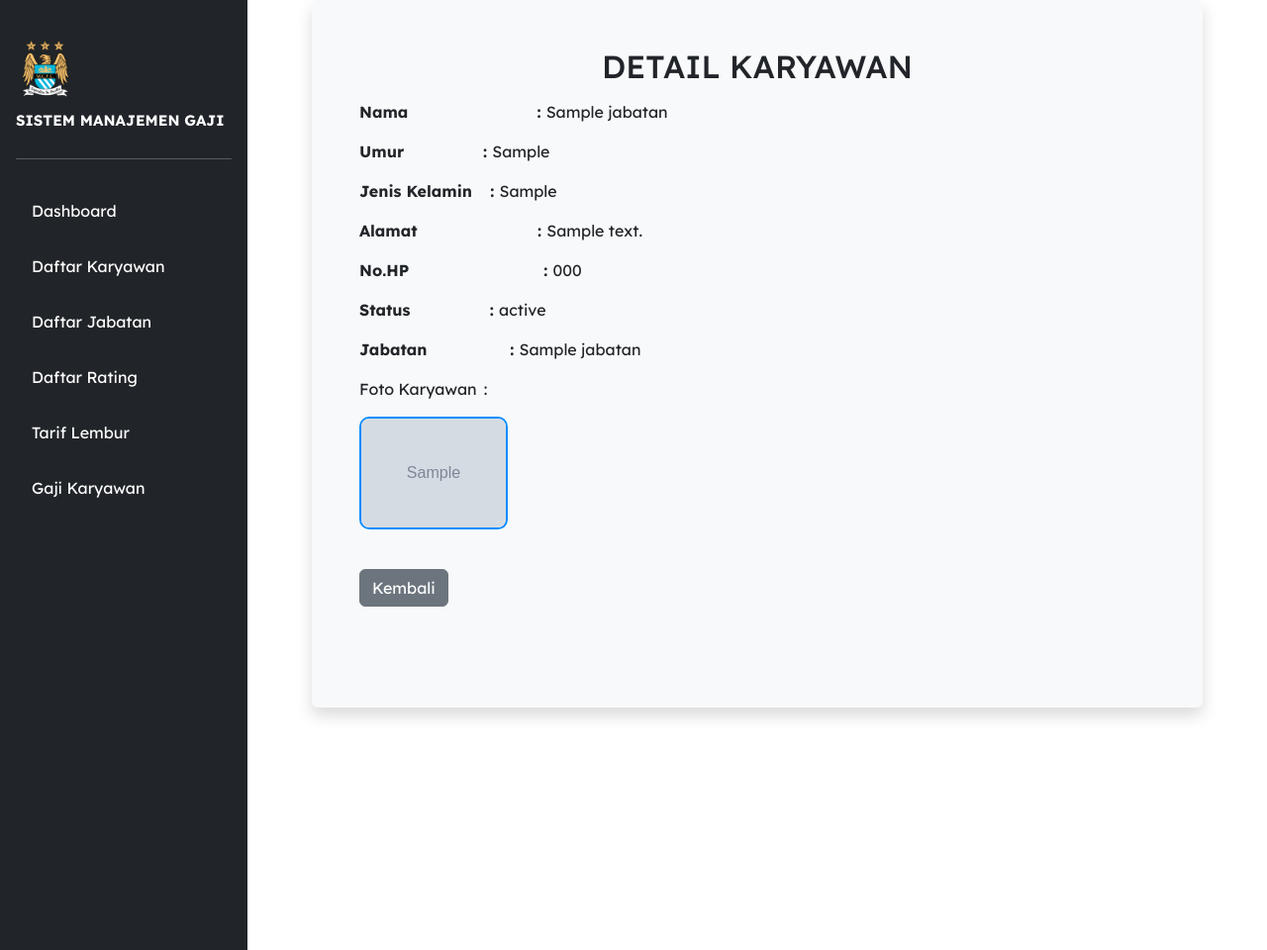
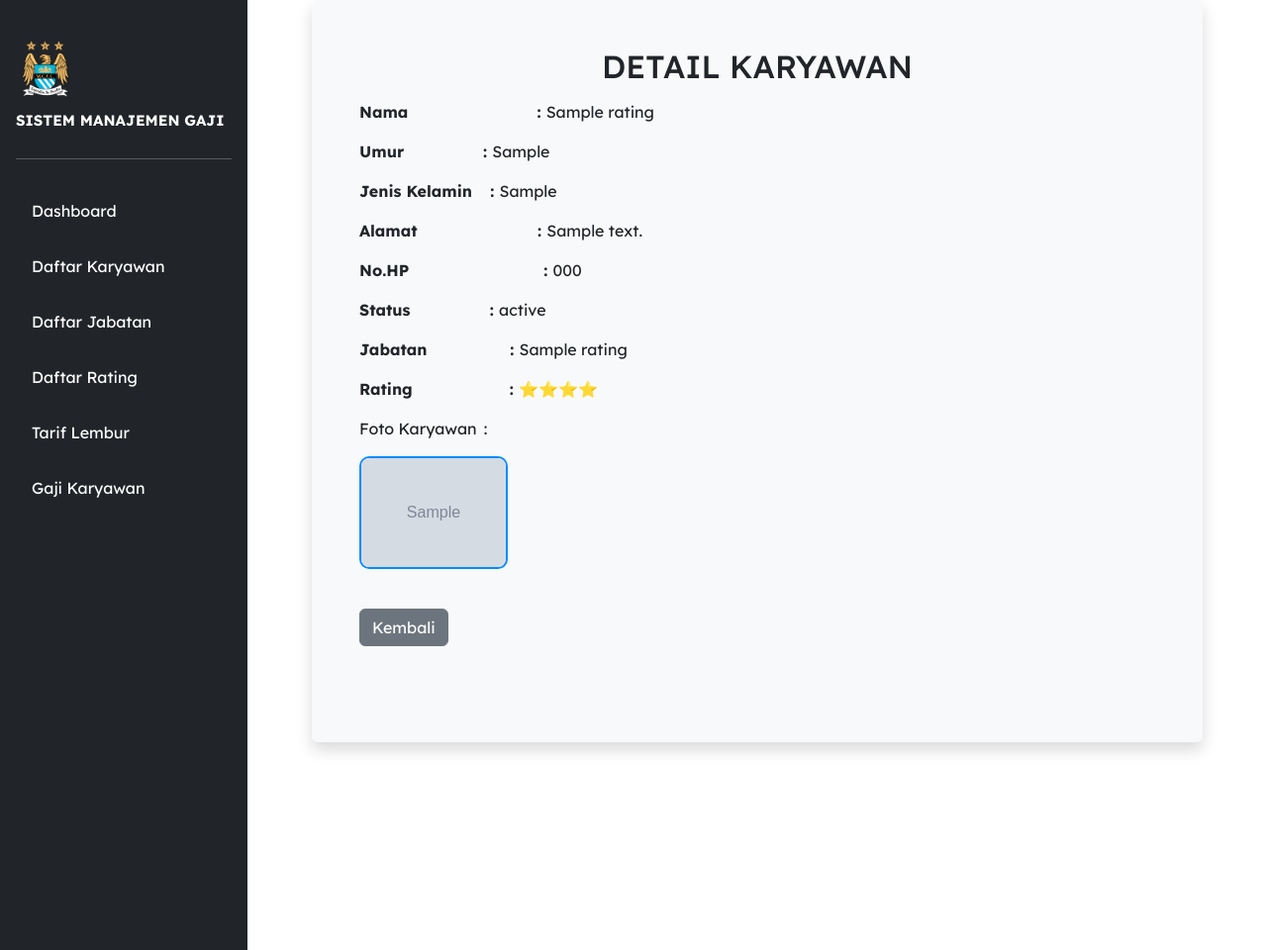
Before and after one commit to Dzikraahsan/Management_gaji, a PHP site: page /karyawan_detail.php?id=1 in a window 1280 px wide. Shown: the top 960 px of the page at 99% size. Run offline with PHP 8.4, Linux system fonts and the light colour scheme; tables that the repository leaves empty or names only in its code hold one stand-in row (values such as "Sample post"); grey boxes marked "Sample" are stand-in pictures.

Commit message:
mengubah kode

```diff
--- a/karyawan_detail.php
+++ b/karyawan_detail.php
@@ -5,6 +5,7 @@ include 'includes\sidebar.php';
 $id = $_GET['id'];
 $data = mysqli_query($conn, "SELECT * FROM karyawan
     JOIN jabatan ON karyawan.jabatan_id = jabatan.id
+    JOIN rating ON rating.nilai_rating
     WHERE karyawan.id='$id'");
 $d = mysqli_fetch_array($data);
 ?>
@@ -43,7 +44,7 @@ $d = mysqli_fetch_array($data);
 </head>
 <body>
 
-    <div class="container shadow p-5 mb-5 bg-body-tertiary rounded" style="width: 900px; height: 715px;">
+    <div class="container shadow p-5 mb-5 bg-body-tertiary rounded" style="width: 900px; height: 750px;">
         <h2>DETAIL KARYAWAN</h2>
             <p><strong>Nama  ﾠﾠﾠﾠﾠﾠﾠﾠ :          </strong> <?= $d['nama'] ?></p>
             <p><strong>Umur                      :          </strong> <?= $d['umur'] ?></p>
@@ -52,6 +53,15 @@ $d = mysqli_fetch_array($data);
             <p><strong>No.HPﾠﾠﾠﾠﾠﾠﾠﾠﾠ :          </strong> <?= $d['no_hp'] ?></p>
             <p><strong>Statusﾠ                  :          </strong> <?= $d['status_'] ?></p>
             <p><strong>Jabatan      ﾠﾠﾠﾠ :          </strong> <?= $d['nama_jabatan'] ?></p>
+            <p><strong>Rating      ﾠﾠﾠﾠ     :          </strong>
+                <?php
+                    $rating = isset($d['nilai_rating']) ? (int)$d['nilai_rating'] : 0;
+                    for ($i = 0; $i < $rating; $i++) {
+                        echo '⭐';
+                    }
+                    if ($rating == 0) echo 'Belum ada rating';
+                ?>
+            </p>
             <p>Foto Karyawan  :</p>
         <img src="uploads/<?= $d['foto'] ?>" width="150" style="border: 2.5px solid rgb(0, 140, 255); border-radius: 10px;"> <br> <br>
         <a href="karyawan.php" class="btn btn-secondary">Kembali</a>
```
